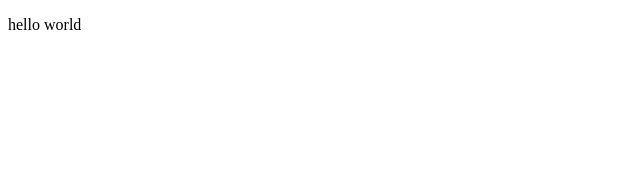
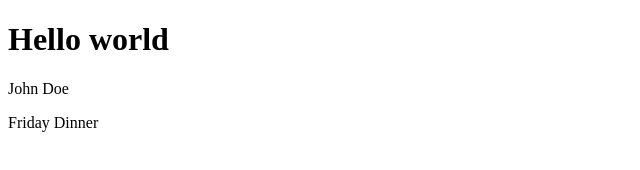
Before and after one commit to debelopumento/billsplit-app, a website: page public/index.html in a window 1280 px wide. Shown: the whole page, without its empty margins (0-640 px from the left). Drawn offline with nearby package versions, Linux system fonts and the light colour scheme.

Commit message:
initial client side setup with mock data

```diff
--- /dev/null
+++ b/public/app.js
@@ -0,0 +1,71 @@
+
+
+
+
+$(function() {
+	var MOCK_DATA = {
+            MOCK_USERS: [
+                {
+                    id: "username-userA",
+                    fullName: "John Doe",
+                    friendList: [
+                        {id: "username-userB",
+                         fullName: "Jane Doe",
+                         balance: 29.30,
+                         billHistory: [
+                            {billId: "bill-id-A",
+                            discription: "Friday Dinner",
+                            date: "October 13, 2016 11:13:00",
+                            amount: 13.00
+                            },
+                            {billId: "bill-id-B",
+                            discription: "water bill",
+                            date: "October 13, 2016 11:13:00",
+                            amount: 16.30
+                            }
+                         ]
+                        },
+                        {id: "username-userC",
+                         fullName: "Jack Doe",
+                         balance: -29.30,
+                         billHistory: [
+                            {billId: "bill-id-C",
+                            discription: "Thursday night clubbing drink",
+                            date: "October 13, 2016 11:13:00",
+                            amount: -13.00
+                            },
+                            {billId: "bill-id-D",
+                            discription: "Uber",
+                            date: "October 13, 2016 11:13:00",
+                            amount: -16.30
+                            }
+                         ]
+                        },
+                        {id: "username-userD",
+                         fullName: "Jay Doe",
+                         balance: 0,
+                         billHistory: []
+                        }
+                    ]
+                }
+            ]
+    };
+
+
+function getBillSplitsSummary(callbackFn) {
+    setTimeout(function(){ callbackFn(MOCK_DATA)}, 1);
+}
+
+
+function displayBillSplitsSummary(data) {
+    for (index in data.MOCK_USERS) {
+       $('body').append(
+        '<p>' + data.MOCK_USERS[index].fullName + '</p>');
+       $('body').append(
+        '<p>' + data.MOCK_USERS[index].friendList[0].billHistory[0].discription + '</p>');
+    }
+}
+
+getBillSplitsSummary(displayBillSplitsSummary);
+
+});
--- a/public/index.html
+++ b/public/index.html
@@ -1,9 +1,14 @@
 <!DOCTYPE html>
 <html>
 <head>
-	<title></title>
+	<title>Bill Split App</title>
+	<script src="https://cdnjs.cloudflare.com/ajax/libs/jquery/3.1.0/jquery.min.js"></script>
+	<script type="text/javascript" src="app.js"></script>
+	<meta charset="utf-8">
 </head>
 <body>
-<p>hello world</p>
+	<h1>Hello world</h1>
+
+
 </body>
 </html>
```
